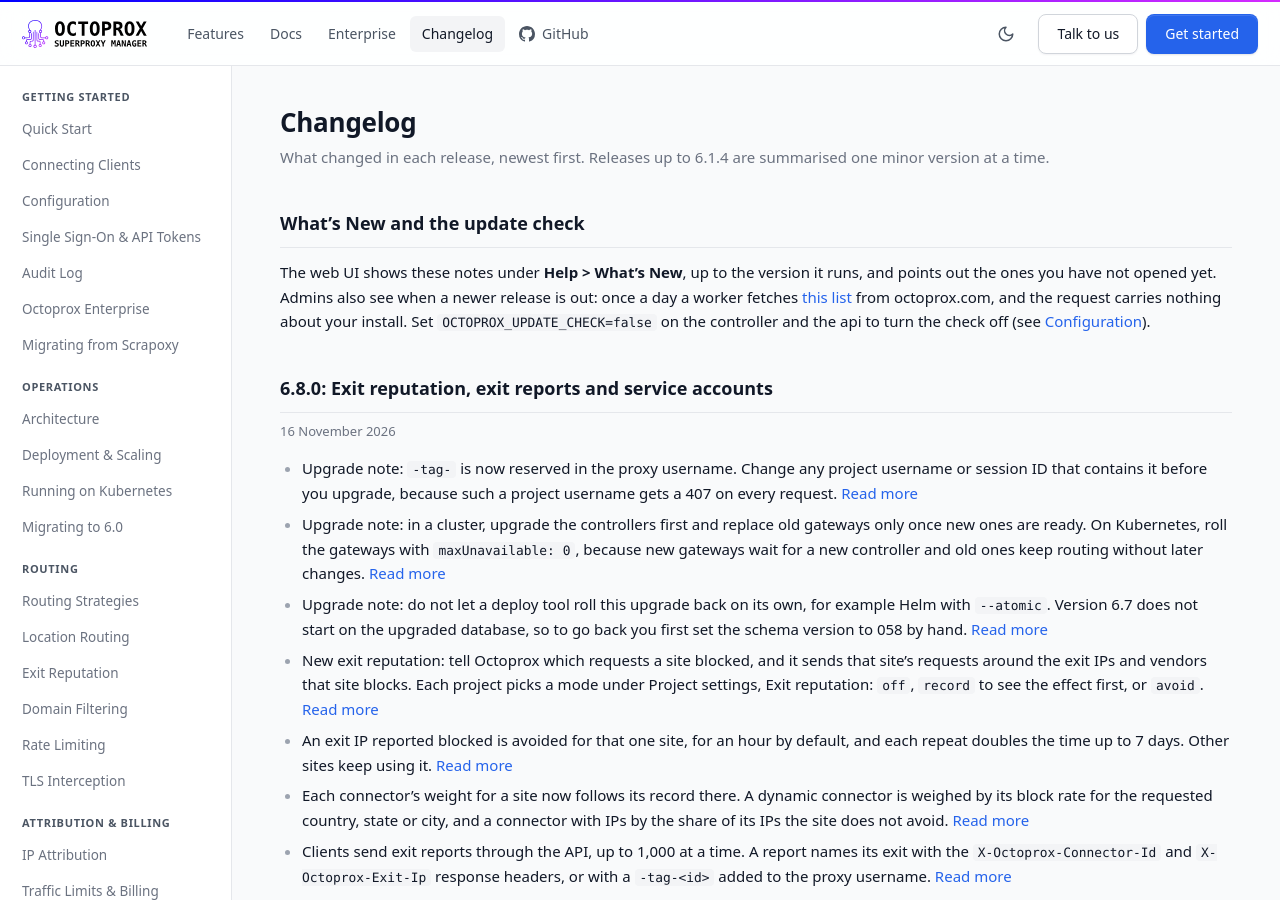
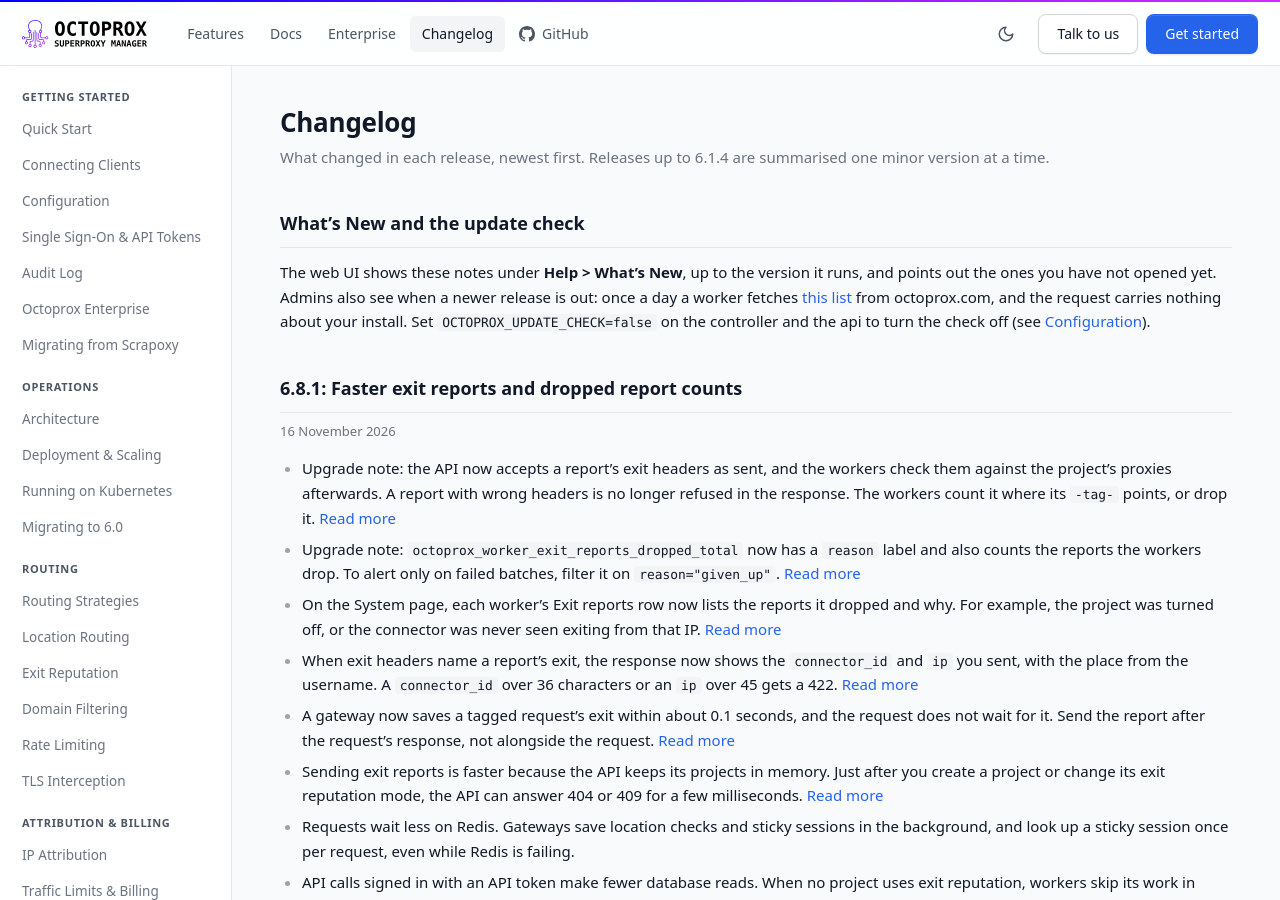
Before and after one commit to octoprox/octoprox, a Jekyll site: the page built from docs/changelog.md, in a window 1280 px wide and 900 px high. Built offline with Jekyll 4.4.1, drawn with Linux system fonts in a browser that asks for light colours; some of the changed text lies outside the part shown.

Commit message:
Bump version to 6.8.1

```diff
--- a/docs/_data/releases.yml
+++ b/docs/_data/releases.yml
@@ -9,6 +9,25 @@
 #   title    a few words naming the main themes
 #   changes  what changed, for the people who use Octoprox; `docs` is a page
 #            on octoprox.com that explains it, such as connecting#exit-headers
+
+- version: 6.8.1
+  date: 2026-11-16
+  title: Faster exit reports and dropped report counts
+  changes:
+    - text: "Upgrade note: the API now accepts a report's exit headers as sent, and the workers check them against the project's proxies afterwards. A report with wrong headers is no longer refused in the response. The workers count it where its `-tag-` points, or drop it."
+      docs: exit-reputation#reporting-exits
+    - text: "Upgrade note: `octoprox_worker_exit_reports_dropped_total` now has a `reason` label and also counts the reports the workers drop. To alert only on failed batches, filter it on `reason=\"given_up\"`."
+      docs: metrics#prometheus
+    - text: "On the System page, each worker's Exit reports row now lists the reports it dropped and why. For example, the project was turned off, or the connector was never seen exiting from that IP."
+      docs: exit-reputation#reporting-exits
+    - text: "When exit headers name a report's exit, the response now shows the `connector_id` and `ip` you sent, with the place from the username. A `connector_id` over 36 characters or an `ip` over 45 gets a 422."
+      docs: api#exit-reports
+    - text: "A gateway now saves a tagged request's exit within about 0.1 seconds, and the request does not wait for it. Send the report after the request's response, not alongside the request."
+      docs: exit-reputation#reporting-exits
+    - text: "Sending exit reports is faster because the API keeps its projects in memory. Just after you create a project or change its exit reputation mode, the API can answer 404 or 409 for a few milliseconds."
+      docs: api#exit-reports
+    - text: "Requests wait less on Redis. Gateways save location checks and sticky sessions in the background, and look up a sticky session once per request, even while Redis is failing."
+    - text: "API calls signed in with an API token make fewer database reads. When no project uses exit reputation, workers skip its work in each minute's metrics flush."
 
 - version: 6.8.0
   date: 2026-11-16
--- a/pyproject.toml
+++ b/pyproject.toml
@@ -1,6 +1,6 @@
 [project]
 name = "octoprox"
-version = "6.8.0"
+version = "6.8.1"
 description = "A dynamic and flexible proxy manager"
 readme = "README.md"
 requires-python = ">=3.12"
```
